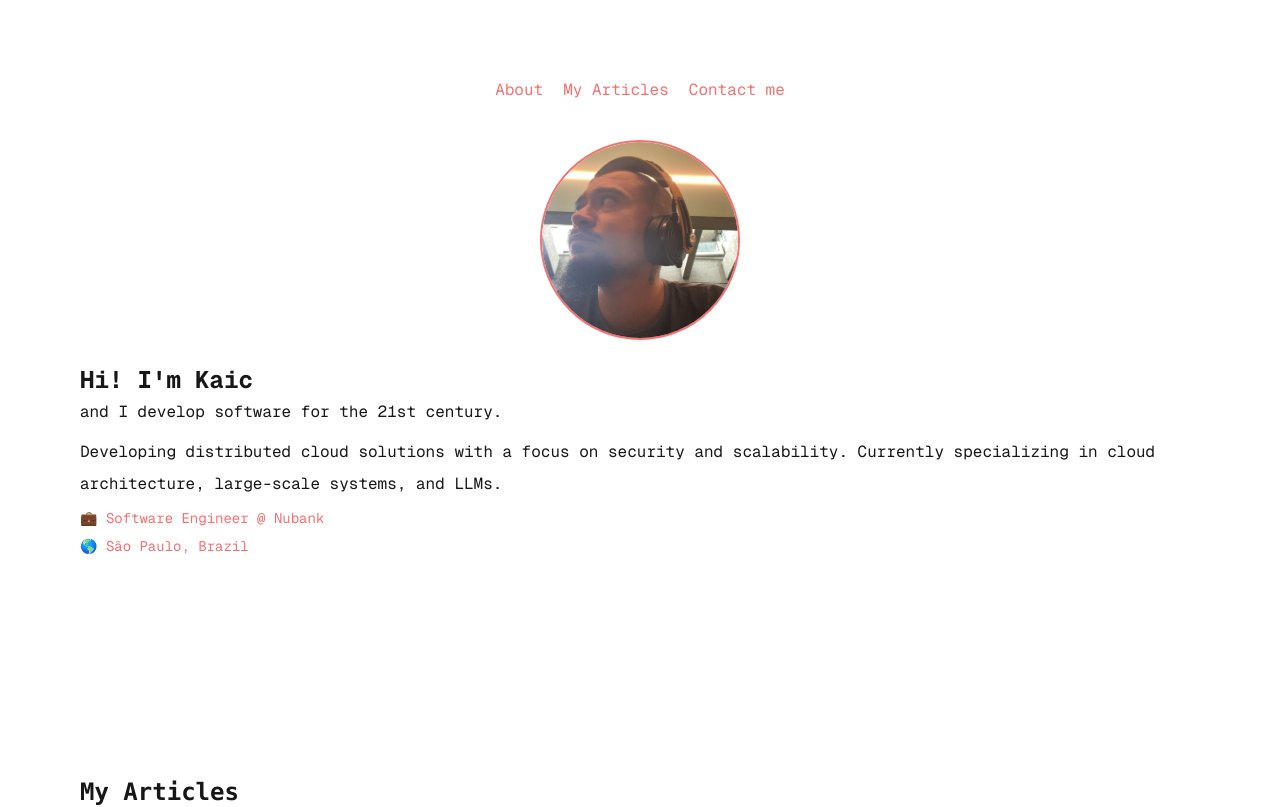
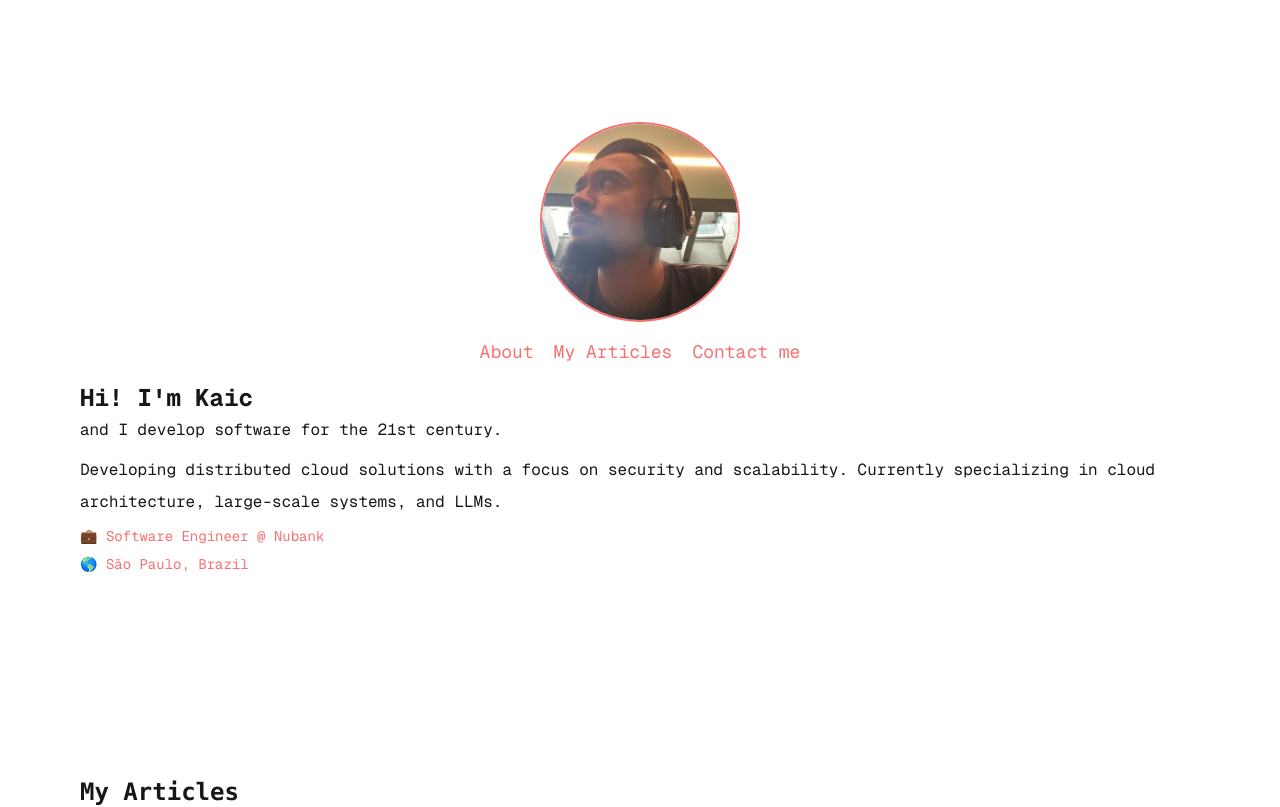
Before and after one commit to kaic/kaic.github.io, a Next.js app: page / in a window 1280 px wide. Shown: the top 807 px of the page. Built offline with nearby package versions, Linux system fonts and the light colour scheme.

Commit message:
fix: general style changes

```diff
--- a/src/app/Contact/contact.tsx
+++ b/src/app/Contact/contact.tsx
@@ -72,7 +72,7 @@ export const Contact = () => {
                 <div className={'bg-red-500 p-1 rounded'}>
                   {link.icon}
                 </div>
-                <span className="font-mono text-sm sm:text-base">{`${link.name} : ${sanitizeString(link.url)}`}</span>
+                <span className="font-mono text-base">{`${sanitizeString(link.url)}`}</span>
               </a>
             </li>
           </ul>
--- a/src/app/Footer/Footer.tsx
+++ b/src/app/Footer/Footer.tsx
@@ -12,7 +12,7 @@ export const Footer = () => {
 
   return (
     <footer className='text-white mb-4 py-4 text-center'>
-      <div className='grid grid-rows-[20px] p-4 gap-10 sm:gap-6'>
+      <div className='grid grid-rows-[20px] p-4 gap-16 md-gap-6 sm:gap-8'>
         <p className='text-sm mb-2'>📜 {t('paragraph')}</p>
         <a
           href={SOUCE_CODE_LINK.url}
--- a/src/app/Main/Main.tsx
+++ b/src/app/Main/Main.tsx
@@ -5,8 +5,7 @@ import { Intro } from './components/Intro';
 
 export const Main = () => {
   return (
-    <div className='grid grid-rows-[20px_1fr_20px] items-center justify-items-center p-8 pb-4 pt-10 gap-10 sm:p-20'>
-      <Nav />
+    <div className='grid grid-rows-[2px_1fr_2px] items-center justify-items-center p-8 pb-4 gap-10 sm:p-20'>
       <main className='flex flex-col gap-2 row-start-2 items-center sm:items-start'>
         <Image
           src='/avatar.jpg'
@@ -14,8 +13,9 @@ export const Main = () => {
           width={200}
           height={168}
           priority
-          className='rounded-full sm:self-center border-2 border-red-400 mb-4'
+          className='rounded-full sm:self-center border-2 border-red-400 mb-2'
         />
+        <Nav />
         <Intro />
       </main>
     </div>
--- a/src/app/Main/components/Nav.tsx
+++ b/src/app/Main/components/Nav.tsx
@@ -12,7 +12,7 @@ export const Nav = () => {
   const t = useTranslations('Home.Main');
   return (
     <nav className='container mx-auto'>
-      <ul className='flex flex-wrap justify-center gap-1'>
+      <ul className='text-lg flex flex-wrap justify-center gap-1 mb-2'>
         {navList.map(nav => (
           <li key={nav.id}>
             <a
```
